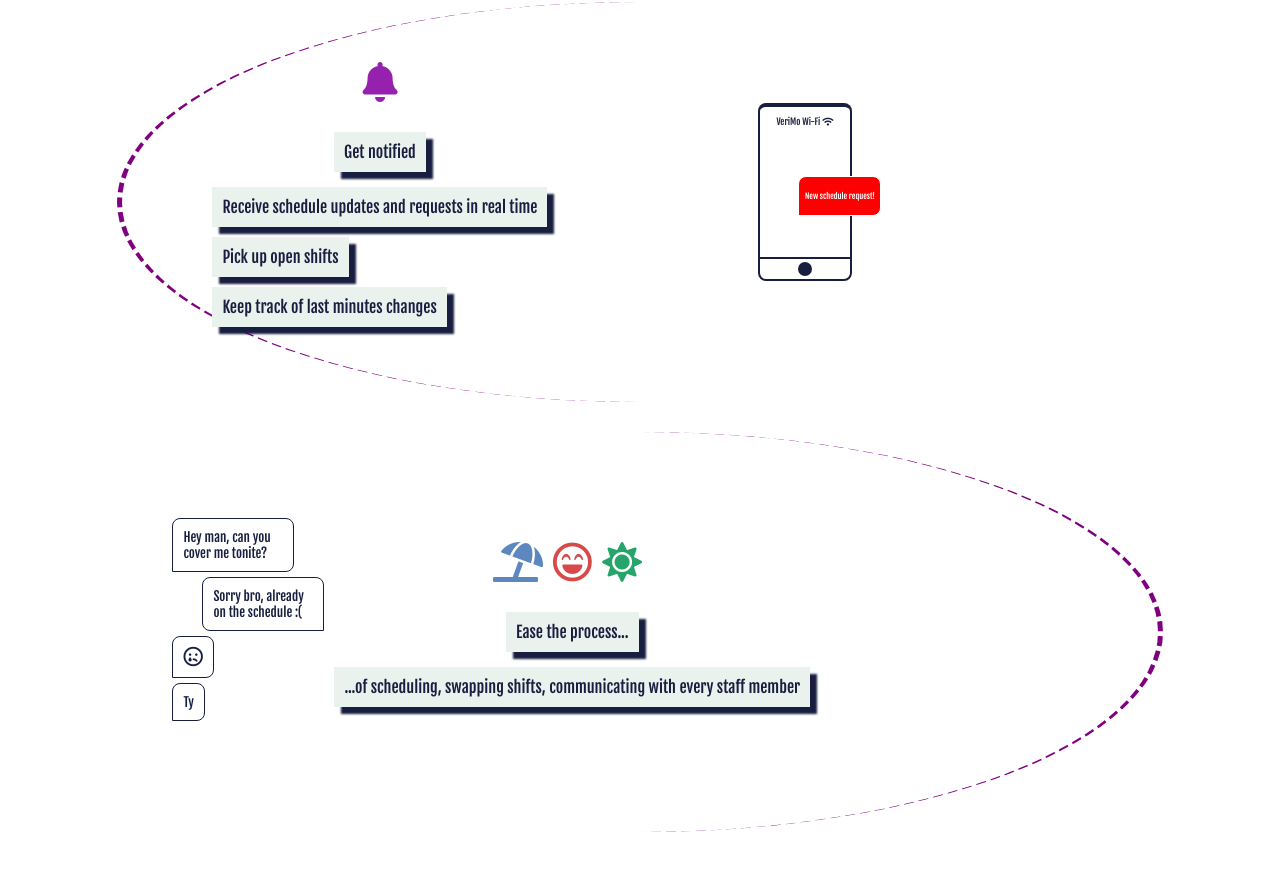
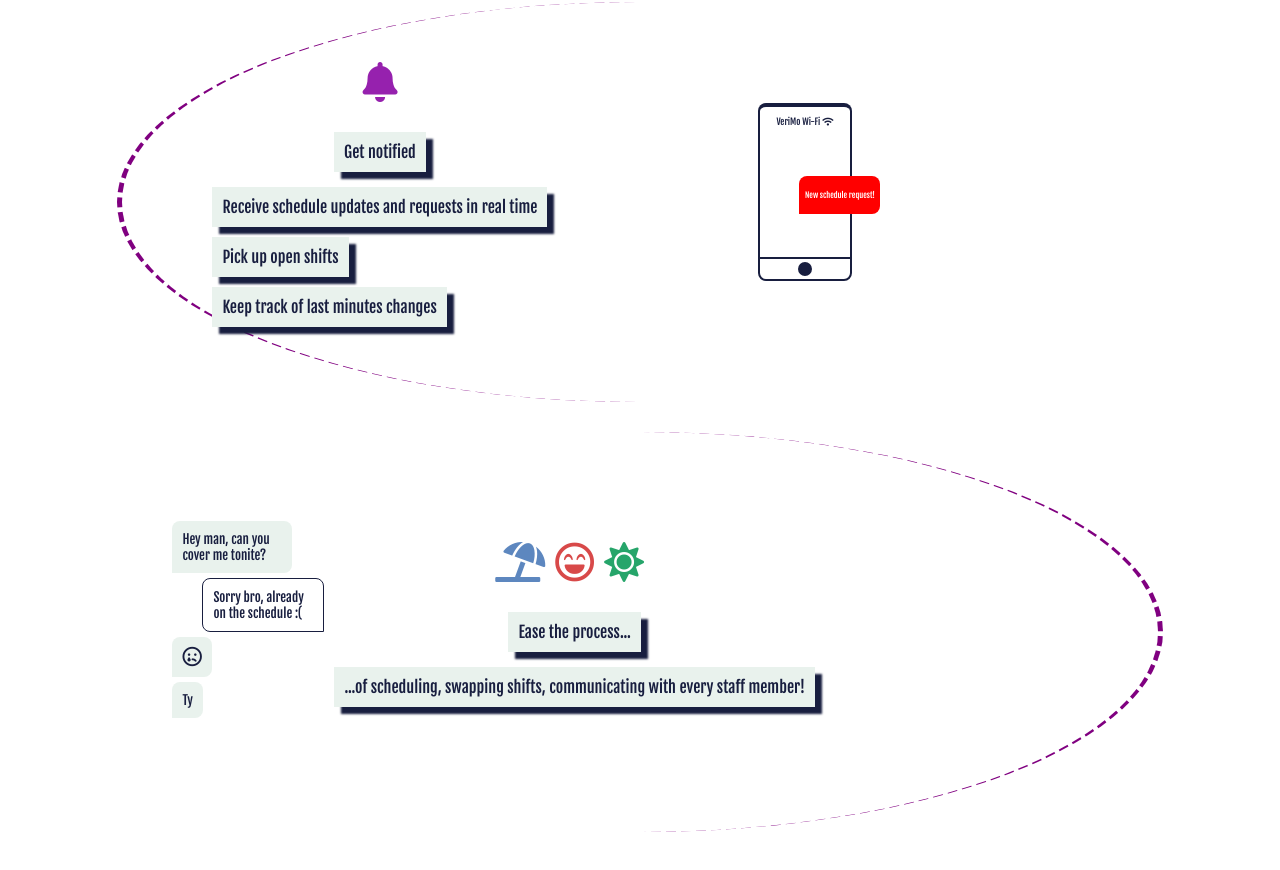
Before and after one commit to yh2n/shift-client, a React (Create React App) app: page / in a window 1280 px wide. Shown: the part 1104-1974 px from the top of the page. Built offline with nearby package versions, Linux system fonts and the light colour scheme; no server answers; a web font is replaced by a local one.

Commit message:
Change dialogue bubble color

```diff
--- a/src/components/LandingPage.css
+++ b/src/components/LandingPage.css
@@ -120,16 +120,18 @@
 }
 .dialogue_icon1  > * {
     margin-bottom: 5px;
-    border: .5px solid;
     padding: 10px;
 }
 .dialogue_bubble_left {
+    background: #E9F2ED;
+    color: #181E3F;
     max-width: 100px;
     border-radius: 8px 8px 8px 0;
     align-self: flex-start
 }
 
 .dialogue_bubble_right {
+    border: .5px solid;
     margin-left: 30px;
     align-self: flex-end;
     max-width: 100px;
@@ -258,6 +260,7 @@
         transform: rotate(360deg)
     }
 }
+
 .cell-phone_container {
     display: flex;
     flex-direction: row-reverse;
@@ -322,6 +325,7 @@
 }
 
 .request_alert {
+    border: red;
     background: red;
     color: white;
     margin-right: -70px;
@@ -338,6 +342,7 @@
 .last_instructions > i {
     margin-right: 10px;
 }
+
 .header {
     box-sizing: border-box;
     display: flex;
@@ -360,24 +365,12 @@
 .app_name.landing_page_nav {
     flex: 0
 }
+
 .landing_page_header_redirect {
     font-size: 15px;
     align-self: flex-end;
     padding-right: 25px;
     color: #26A56A;
-}
-
-.background_images {
-    max-width: 1280px;
-    max-height: 827px;
-    width: 98%;
-    margin: 100px 0 60px 0;
-    animation-name: carousel;
-    animation-duration: 2s;
-}
-
-.background_images img {
-    width: 100%;
 }
 
 .portfolio_gh_redirect {
@@ -416,10 +409,6 @@
 
     .intro_container_redirect-desktop {
         display: none;
-    }
-
-    .background_images {
-        margin: 10px;
     }
 }
 
--- a/src/components/LandingPage.js
+++ b/src/components/LandingPage.js
@@ -127,7 +127,7 @@ export default class LandingPage extends Component {
                                         <i className="fas fa-sun landing_page_sun" style={{'fontSize': '40px', color: '#26A56A'}}></i>
                                     </div>
                                     <div className="animations_text icon_text">Ease the process...</div>
-                                    <div className="animations_text">...of scheduling, swapping shifts, communicating with every staff member</div>
+                                    <div className="animations_text">...of scheduling, swapping shifts, communicating with every staff member!</div>
                                 </div>
                             </div>
                         </div>
```
